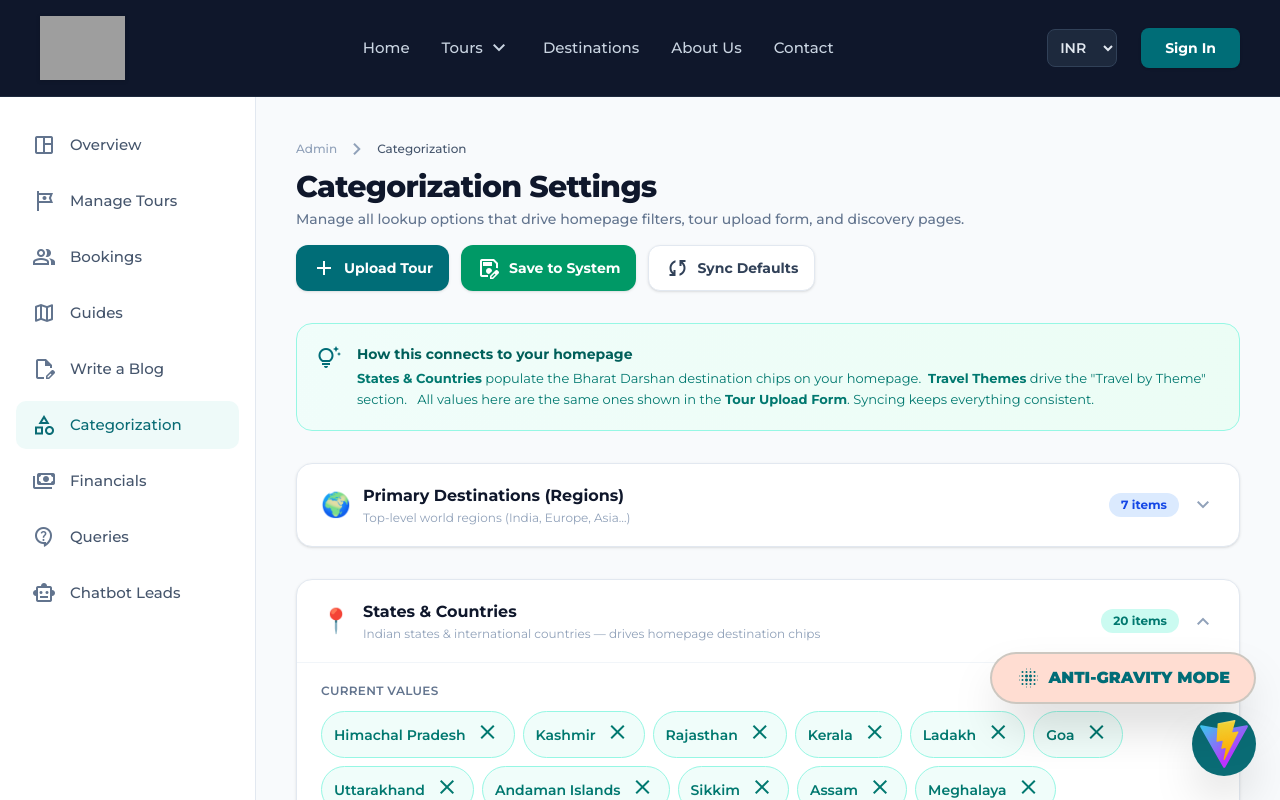
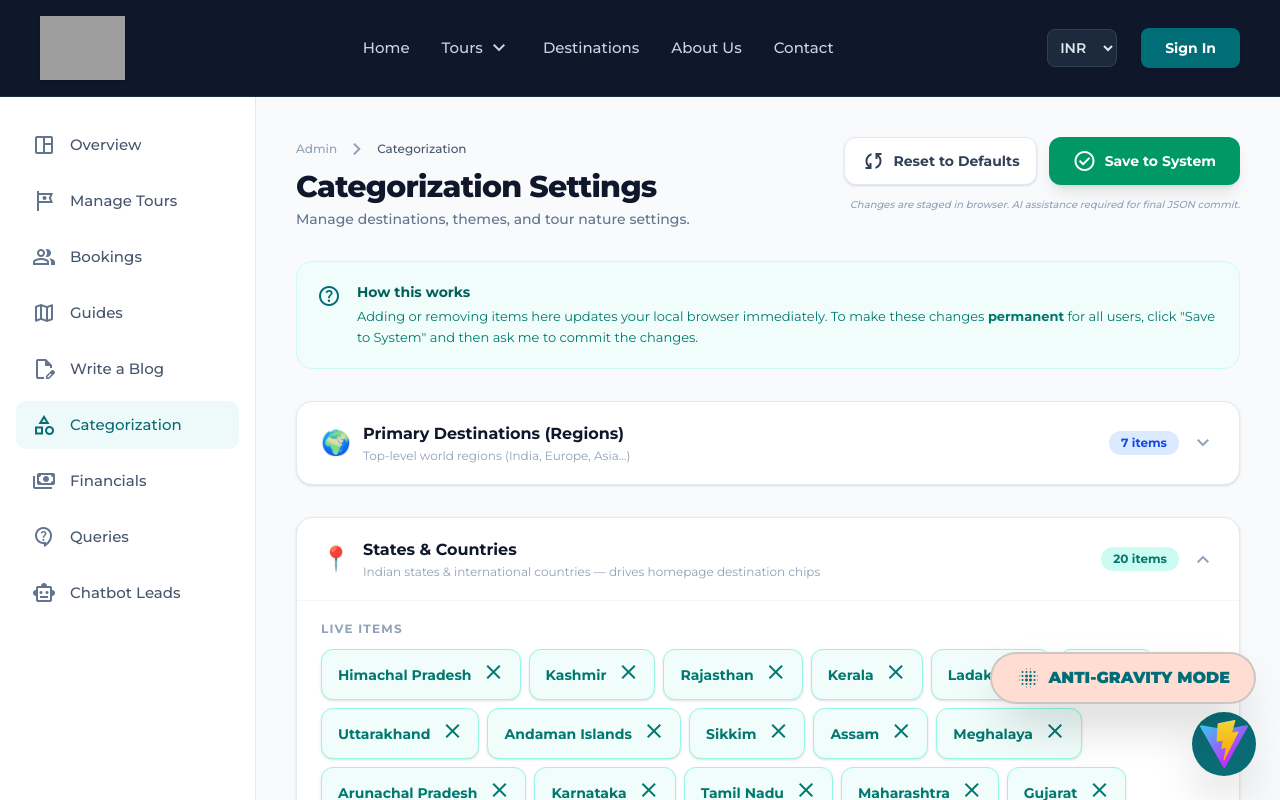
Before and after one commit to rammimankotia-prog/Beautiful-India, a React (Vite) app: page /admin/categorization in a window 1280 px wide. Shown: the top 800 px of the page. Built offline with nearby package versions, Linux system fonts and the light colour scheme; grey boxes are pictures that could not be loaded.

Commit message:
Admin Categorization stabilization, expanded categories (Hotel, Transport), and resolved React infinite loop in Tour Form

```diff
--- a/src/data/categories.json
+++ b/src/data/categories.json
@@ -151,6 +151,21 @@
       "comfort",
       "luxury",
       "ultra-luxury"
+    ],
+    "hotelCategories": [
+      { "value": "3_star", "label": "3 Star", "icon": "⭐" },
+      { "value": "4_star", "label": "4 Star", "icon": "⭐⭐" },
+      { "value": "5_star", "label": "5 Star", "icon": "⭐⭐⭐" },
+      { "value": "budget", "label": "Budget", "icon": "💰" }
+    ],
+    "accommodationTypes": [
+      { "value": "hotel", "label": "Hotel", "icon": "🏨" },
+      { "value": "resort", "label": "Resort", "icon": "🌴" },
+      { "value": "houseboat", "label": "Houseboat", "icon": "🚢" }
+    ],
+    "transports": [
+      { "value": "mixed", "label": "Mixed", "icon": "🚗" },
+      { "value": "train", "label": "Train", "icon": "🚆" }
     ]
   },
   "meta": {
@@ -189,6 +204,24 @@
       "color": "bg-pink-50 border-pink-200 text-pink-700",
       "badge": "bg-pink-100 text-pink-700",
       "desc": "Accommodation tiers (Budget → Ultra-Luxury)"
+    },
+    "hotelCategories": {
+      "icon": "⭐",
+      "color": "bg-yellow-50 border-yellow-200 text-yellow-700",
+      "badge": "bg-yellow-100 text-yellow-700",
+      "desc": "Hotel star ratings"
+    },
+    "accommodationTypes": {
+      "icon": "🛌",
+      "color": "bg-orange-50 border-orange-200 text-orange-700",
+      "badge": "bg-orange-100 text-orange-700",
+      "desc": "Types of stays (Hotel, Resort, etc.)"
+    },
+    "transports": {
+      "icon": "🚌",
+      "color": "bg-slate-50 border-slate-200 text-slate-700",
+      "badge": "bg-slate-100 text-slate-700",
+      "desc": "Available transport modes"
     }
   },
   "presets": {
@@ -300,6 +333,21 @@
         "luxury",
         "ultra-luxury"
       ]
+    },
+    "hotelCategories": {
+      "label": "Hotel Standards",
+      "icon": "⭐",
+      "chips": ["3_star", "4_star", "5_star", "budget"]
+    },
+    "accommodationTypes": {
+      "label": "Common Stays",
+      "icon": "🛌",
+      "chips": ["hotel", "resort", "houseboat", "campsite"]
+    },
+    "transports": {
+      "label": "Travel Modes",
+      "icon": "🚌",
+      "chips": ["mixed", "train", "flight", "bus"]
     }
   }
 }
--- a/src/pages/AdminCategorizationSettings.jsx
+++ b/src/pages/AdminCategorizationSettings.jsx
@@ -15,8 +15,13 @@ const DISPLAY_NAMES = {
   subregions: 'Subregions & Cities',
   themes: 'Travel Themes',
   natures: 'Tour Nature',
-  styles: 'Accommodation Styles'
+  styles: 'Accommodation Styles',
+  hotelCategories: 'Hotel Ratings',
+  accommodationTypes: 'Stay Types',
+  transports: 'Transport Modes'
 };
+
+const OBJECT_CATEGORIES = ['themes', 'hotelCategories', 'accommodationTypes', 'transports'];
 
 const SidebarLink = ({ to, icon, label, active }) => (
   <Link
@@ -30,7 +35,10 @@ const SidebarLink = ({ to, icon, label, active }) => (
 
 const AdminCategorizationSettings = () => {
   const [categories, setCategories] = useState(DEFAULT_CATEGORIES);
-  const [newItems, setNewItems] = useState({ destinations: '', states: '', subregions: '', themes: '', natures: '', styles: '' });
+  const [newItems, setNewItems] = useState({
+    destinations: '', states: '', subregions: '', themes: '', natures: '',
+    styles: '', hotelCategories: '', accommodationTypes: '', transports: ''
+  });
   const [toastMsg, setToastMsg] = useState('');
   const [expandedKey, setExpandedKey] = useState('states'); // open states by default
 
@@ -51,39 +59,46 @@ const AdminCategorizationSettings = () => {
 
   const showToast = (msg) => {
     setToastMsg(msg);
-    setTimeout(() => setToastMsg(''), 2500);
+    setTimeout(() => setToastMsg(''), 3000);
   };
 
   const handleAdd = (key, value) => {
-    const val = (value || newItems[key]).trim();
+    const val = (value || newItems[key] || '').trim();
     if (!val) return;
 
     // Check if exists (handle both string and object arrays)
-    const exists = categories[key].some(item =>
+    const currentList = categories[key] || [];
+    const exists = currentList.some(item =>
       typeof item === 'string' ? item === val : item.value === val || item.label === val
     );
 
-    if (exists) { showToast(`"${val}" already exists`); return; }
+    if (exists) { showToast(`⚠️ "${val}" already exists`); return; }
 
     let itemToAdd = val;
-    if (key === 'themes') {
+    if (OBJECT_CATEGORIES.includes(key)) {
       itemToAdd = {
         value: val.toLowerCase().replace(/\s+/g, '_'),
         label: val,
-        icon: '📍', // Default icon
-        count: '0 Packages'
+        icon: '📍',
+        count: key === 'themes' ? '0 Packages' : undefined
       };
+
+      // Special icons for specific object types if known
+      if (key === 'hotelCategories') itemToAdd.icon = '⭐';
+      if (key === 'accommodationTypes') itemToAdd.icon = '🏨';
+      if (key === 'transports') itemToAdd.icon = '🚌';
     }
 
-    const updated = { ...categories, [key]: [...categories[key], itemToAdd] };
+    const updated = { ...categories, [key]: [...currentList, itemToAdd] };
     saveCategories(updated);
     if (!value) setNewItems(prev => ({ ...prev, [key]: '' }));
     showToast(`✅ Added "${val}"`);
   };
 
   const handleRemove = (key, item) => {
-    const itemValue = typeof item === 'string' ? item : item.label;
-    const updated = { ...categories, [key]: categories[key].filter(i =>
+    const itemValue = typeof item === 'string' ? item : item?.label || 'Item';
+    const currentList = categories[key] || [];
+    const updated = { ...categories, [key]: currentList.filter(i =>
       typeof i === 'string' ? i !== item : i.label !== itemValue
     ) };
     saveCategories(updated);
@@ -92,21 +107,22 @@ const AdminCategorizationSettings = () => {
 
   const handleSync = () => {
     saveCategories(DEFAULT_CATEGORIES);
-    showToast('✅ Synced all categories with Bharat Darshan defaults');
+    showToast('♻️ Synced with system defaults');
   };
 
   return (
-    <div data-page="admin_categorization_settings" className="min-h-screen bg-slate-50">
+    <div data-page="admin_categorization_settings" className="min-h-screen bg-slate-50 flex flex-col">
       {/* Toast */}
       {toastMsg && (
-        <div className="fixed bottom-6 right-6 z-[999] bg-slate-900 text-white text-sm font-semibold px-5 py-3 rounded-xl shadow-2xl animate-pulse">
+        <div className="fixed bottom-6 right-6 z-[9999] bg-slate-900/95 backdrop-blur-md text-white text-sm font-bold px-6 py-4 rounded-2xl shadow-2xl flex items-center gap-3 border border-slate-700 transition-all duration-300 transform translate-y-0 scale-100">
+          <span className="material-symbols-outlined text-emerald-400">info</span>
           {toastMsg}
         </div>
       )}
 
       <div className="flex h-screen overflow-hidden">
         {/* Sidebar */}
-        <aside className="w-64 bg-white dark:bg-slate-900 border-r border-slate-200 dark:border-slate-800 flex-shrink-0 flex-col hidden md:flex">
+        <aside className="w-64 bg-white border-r border-slate-200 flex-shrink-0 flex-col hidden md:flex">
           <nav className="flex-1 py-6 px-4 space-y-2 overflow-y-auto">
             <SidebarLink to="/admin/overview" icon="space_dashboard" label="Overview" />
             <SidebarLink to="/admin/tours" icon="tour" label="Manage Tours" />
@@ -122,7 +138,7 @@ const AdminCategorizationSettings = () => {
 
         {/* Main Content */}
         <main className="flex-1 overflow-y-auto p-6 lg:p-10">
-          <div className="max-w-5xl mx-auto space-y-8">
+          <div className="max-w-5xl mx-auto space-y-8 pb-20">
 
             {/* Header */}
             <div className="flex flex-wrap items-start justify-between gap-4">
@@ -133,65 +149,64 @@ const AdminCategorizationSettings = () => {
                   <span className="text-slate-600">Categorization</span>
                 </nav>
                 <h1 className="text-3xl font-extrabold text-slate-900 tracking-tight">Categorization Settings</h1>
-                <p className="text-slate-500 mt-1 text-sm font-medium">Manage all lookup options that drive homepage filters, tour upload form, and discovery pages.</p>
+                <p className="text-slate-500 mt-1 text-sm font-medium">Manage destinations, themes, and tour nature settings.</p>
               </div>
+              <div className="flex flex-col items-end gap-3">
                 <div className="flex gap-3">
-                <Link to="/admin/tours/new" className="flex items-center gap-2 px-4 py-2.5 bg-primary text-white text-sm font-bold rounded-xl shadow-sm hover:bg-primary/90 transition-colors">
-                  <span className="material-symbols-outlined text-[18px]">add</span> Upload Tour
-                </Link>
-                <button
-                  onClick={() => {
-                    showToast('💾 Staged! Please ask your AI assistant to "Commit categorization changes".');
-                  }}
-                  className="flex items-center gap-2 px-4 py-2.5 bg-emerald-600 text-white text-sm font-bold rounded-xl shadow-sm hover:bg-emerald-700 transition-colors"
-                >
-                  <span className="material-symbols-outlined text-[18px]">save_as</span> Save to System
-                </button>
                   <button
                     onClick={handleSync}
                     className="flex items-center gap-2 px-4 py-2.5 bg-white border border-slate-200 text-slate-700 text-sm font-bold rounded-xl shadow-sm hover:border-primary hover:text-primary transition-colors"
                   >
-                  <span className="material-symbols-outlined text-[18px]">sync</span> Sync Defaults
+                    <span className="material-symbols-outlined text-[18px]">sync</span> Reset to Defaults
                   </button>
+                  <button
+                    onClick={() => {
+                      console.log('Staging categorization changes for system persistence...');
+                      showToast('✅ Staged Successfully! Please click Send to let me commit these changes permanently.');
+                    }}
+                    className="flex items-center gap-2 px-6 py-3 bg-emerald-600 text-white text-sm font-bold rounded-xl shadow-lg hover:bg-emerald-700 transition-all hover:scale-[1.02] active:scale-[0.98]"
+                  >
+                    <span className="material-symbols-outlined text-[20px]">check_circle</span> Save to System
+                  </button>
+                </div>
+                <p className="text-[10px] text-slate-400 font-medium italic">Changes are staged in browser. AI assistance required for final JSON commit.</p>
               </div>
             </div>
 
             {/* How it works banner */}
-            <div className="bg-gradient-to-r from-teal-50 to-emerald-50 border border-teal-200 rounded-2xl p-5 flex items-start gap-4">
-              <span className="material-symbols-outlined text-primary text-3xl mt-0.5">tips_and_updates</span>
+            <div className="bg-teal-50 border border-teal-100 rounded-2xl p-5 flex items-start gap-4">
+              <span className="material-symbols-outlined text-primary text-3xl mt-0.5">help</span>
               <div>
-                <p className="font-bold text-teal-800 text-sm mb-1">How this connects to your homepage</p>
+                <p className="font-bold text-teal-800 text-sm mb-1">How this works</p>
                 <p className="text-teal-700 text-[13px] leading-relaxed">
-                  <strong>States & Countries</strong> populate the Bharat Darshan destination chips on your homepage. &nbsp;
-                  <strong>Travel Themes</strong> drive the "Travel by Theme" section. &nbsp;
-                  All values here are the same ones shown in the <strong>Tour Upload Form</strong>. Syncing keeps everything consistent.
+                  Adding or removing items here updates your local browser immediately. To make these changes <strong>permanent</strong> for all users, click "Save to System" and then ask me to commit the changes.
                 </p>
               </div>
             </div>
 
             {/* Category Panels */}
             {Object.keys(DEFAULT_CATEGORIES).map(key => {
-              const meta = CATEGORY_META[key];
-              const preset = PRESETS[key];
+              const meta = CATEGORY_META[key] || { icon: '📦', color: 'bg-slate-50', badge: 'bg-slate-100', desc: 'Category' };
+              const preset = PRESETS[key] || { chips: [], label: 'Presets', icon: '✨' };
               const isOpen = expandedKey === key;
+              const currentItems = categories[key] || [];
 
               return (
-                <div key={key} className="bg-white rounded-2xl border border-slate-200 shadow-sm overflow-hidden">
-                  {/* Panel Header — click to expand */}
+                <div key={key} className="bg-white rounded-2xl border border-slate-200 shadow-sm overflow-hidden transition-all">
                   <button
                     onClick={() => setExpandedKey(isOpen ? null : key)}
-                    className="w-full flex items-center justify-between px-6 py-5 hover:bg-slate-50/80 transition-colors text-left"
+                    className="w-full flex items-center justify-between px-6 py-5 hover:bg-slate-50/50 transition-colors text-left"
                   >
                     <div className="flex items-center gap-3">
                       <span className="text-2xl">{meta.icon}</span>
                       <div>
-                        <h2 className="text-base font-bold text-slate-900">{DISPLAY_NAMES[key]}</h2>
+                        <h2 className="text-base font-bold text-slate-900">{DISPLAY_NAMES[key] || key}</h2>
                         <p className="text-xs text-slate-400 mt-0.5">{meta.desc}</p>
                       </div>
                     </div>
                     <div className="flex items-center gap-3">
                       <span className={`text-xs font-bold px-3 py-1 rounded-full ${meta.badge}`}>
-                        {categories[key].length} items
+                        {currentItems.length} items
                       </span>
                       <span className="material-symbols-outlined text-slate-400 text-[22px] transition-transform" style={{ transform: isOpen ? 'rotate(180deg)' : 'rotate(0)' }}>
                         expand_more
@@ -201,27 +216,30 @@ const AdminCategorizationSettings = () => {
 
                   {isOpen && (
                     <div className="border-t border-slate-100">
-                      {/* Current Items as chips */}
                       <div className="px-6 pt-5 pb-4">
-                        <p className="text-xs font-semibold text-slate-500 uppercase tracking-wide mb-3">Current Values</p>
-                        {categories[key].length === 0 ? (
-                          <p className="text-sm text-slate-400 italic border border-dashed border-slate-200 rounded-xl py-5 text-center">
-                            No items yet. Add from presets below or type your own.
-                          </p>
+                        <p className="text-xs font-bold text-slate-400 uppercase tracking-widest mb-3">Live Items</p>
+                        {currentItems.length === 0 ? (
+                          <div className="border-2 border-dashed border-slate-100 rounded-2xl p-8 text-center">
+                            <p className="text-sm text-slate-400 italic">Empty. Choose from presets below.</p>
+                          </div>
                         ) : (
                           <div className="flex flex-wrap gap-2">
-                            {categories[key].map((item, idx) => (
+                            {currentItems.map((item, idx) => (
                               <span
                                 key={idx}
-                                className={`inline-flex items-center gap-1.5 px-3 py-1.5 rounded-full text-sm font-semibold border ${meta.color}`}
+                                className={`inline-flex items-center gap-2 px-4 py-2 rounded-xl text-sm font-bold border ${meta.color} shadow-sm transition-all`}
                               >
-                                {typeof item === 'string' ? item : `${item.icon || ''} ${item.label}`}
+                                {typeof item === 'string' ? item : (
+                                  <>
+                                    <span className="opacity-80">{item.icon}</span>
+                                    <span>{item.label}</span>
+                                  </>
+                                )}
                                 <button
                                   onClick={() => handleRemove(key, item)}
-                                  className="hover:bg-red-100 hover:text-red-600 rounded-full p-0.5 transition-colors ml-0.5"
-                                  title={`Remove ${typeof item === 'string' ? item : item.label}`}
+                                  className="hover:bg-red-500 hover:text-white rounded-lg p-0.5 transition-all -mr-1"
                                 >
-                                  <span className="material-symbols-outlined text-[14px] block">close</span>
+                                  <span className="material-symbols-outlined text-[16px] block">close</span>
                                 </button>
                               </span>
                             ))}
@@ -229,14 +247,11 @@ const AdminCategorizationSettings = () => {
                         )}
                       </div>
 
-                      {/* Preset Quick-Add Row */}
-                      <div className="px-6 pb-4 bg-slate-50/60 border-t border-slate-100 pt-4">
-                        <p className="text-xs font-semibold text-slate-500 uppercase tracking-wide mb-2">
-                          {preset.icon} {preset.label} — click to add
-                        </p>
-                        <div className="flex flex-wrap gap-2 mb-4">
+                      <div className="px-6 pb-6 bg-slate-50/30 border-t border-slate-100 pt-6">
+                        <p className="text-xs font-bold text-slate-400 uppercase tracking-widest mb-3">Quick Add Presets</p>
+                        <div className="flex flex-wrap gap-2 mb-6">
                           {preset.chips.map(chip => {
-                            const alreadyAdded = categories[key].some(i =>
+                            const alreadyAdded = currentItems.some(i =>
                               typeof i === 'string' ? i === chip : i.value === chip || i.label === chip
                             );
                             return (
@@ -244,39 +259,34 @@ const AdminCategorizationSettings = () => {
                                 key={chip}
                                 onClick={() => !alreadyAdded && handleAdd(key, chip)}
                                 disabled={alreadyAdded}
-                                className={`flex items-center gap-1 px-3 py-1.5 rounded-full text-sm font-semibold border transition-all ${
+                                className={`flex items-center gap-1.5 px-4 py-2 rounded-xl text-sm font-bold border transition-all ${
                                   alreadyAdded
-                                    ? 'bg-primary/10 text-primary border-primary/30 cursor-default'
-                                    : 'bg-white text-slate-600 border-slate-200 hover:border-primary hover:text-primary hover:bg-primary/5 cursor-pointer'
+                                    ? 'bg-slate-100 text-slate-400 border-slate-200 cursor-default opacity-60'
+                                    : 'bg-white text-slate-600 border-slate-200 hover:border-primary hover:text-primary hover:shadow-md active:scale-95'
                                 }`}
                               >
-                                {alreadyAdded && <span className="material-symbols-outlined text-[14px]">check</span>}
-                                {!alreadyAdded && <span className="material-symbols-outlined text-[14px]">add</span>}
+                                <span className="material-symbols-outlined text-[16px]">{alreadyAdded ? 'check' : 'add'}</span>
                                 {chip}
                               </button>
                             );
                           })}
                         </div>
-                      </div>
 
-                      {/* Custom Add Input */}
-                      <div className="px-6 pb-5">
-                        <p className="text-xs font-semibold text-slate-500 uppercase tracking-wide mb-2">Add Custom Value</p>
-                        <div className="flex gap-2">
+                        <div className="flex gap-2 items-center bg-white p-2 rounded-2xl border border-slate-200 shadow-inner group-focus-within:border-primary">
                           <input
                             type="text"
-                            placeholder={`Type a new ${DISPLAY_NAMES[key].toLowerCase().replace(/s$/, '').split(' ').pop()}…`}
-                            value={newItems[key]}
+                            placeholder={`Define custom ${DISPLAY_NAMES[key] || key}…`}
+                            value={newItems[key] || ''}
                             onChange={(e) => setNewItems(prev => ({ ...prev, [key]: e.target.value }))}
                             onKeyDown={(e) => e.key === 'Enter' && handleAdd(key)}
-                            className="flex-1 rounded-xl border border-slate-200 px-4 py-2.5 text-sm focus:border-primary focus:outline-none focus:ring-2 focus:ring-primary/20 shadow-sm"
+                            className="flex-1 px-4 py-2 text-sm focus:outline-none bg-transparent"
                           />
                           <button
                             onClick={() => handleAdd(key)}
-                            disabled={!newItems[key].trim()}
-                            className="px-5 py-2.5 bg-primary text-white rounded-xl text-sm font-bold shadow-sm hover:bg-primary/90 transition-colors disabled:opacity-40 disabled:cursor-not-allowed flex items-center gap-1.5"
+                            disabled={!(newItems[key] || '').trim()}
+                            className="px-6 py-2 bg-slate-900 text-white rounded-xl text-sm font-bold hover:bg-slate-800 disabled:opacity-20 transition-all active:scale-95"
                           >
-                            <span className="material-symbols-outlined text-[18px]">add</span> Add
+                            Add
                           </button>
                         </div>
                       </div>
@@ -285,18 +295,9 @@ const AdminCategorizationSettings = () => {
                 </div>
               );
             })}
-
           </div>
         </main>
       </div>
-
-      <style dangerouslySetInnerHTML={{__html: `
-        @keyframes slideInUp {
-          from { transform: translateY(20px); opacity: 0; }
-          to { transform: translateY(0); opacity: 1; }
-        }
-        .animate-pulse { animation: slideInUp 0.3s ease; }
-      `}} />
     </div>
   );
 };
```
Also changed, not shown: src/pages/AdminNewTourUploadForm.jsx (+80 -2 lines). Lines whose indentation alone changed are shown as unchanged.
